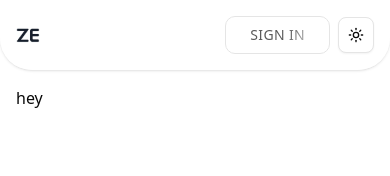
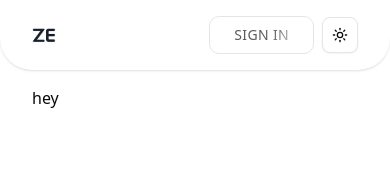
Before and after one commit to Ferez22/mycro-services-boilerplate, a Next.js app in the folder frontend/: page / in a window 390 px wide. Shown: the top 176 px of the page. Built offline with nearby package versions, Linux system fonts and the light colour scheme.

Commit message:
responsiveness

```diff
--- a/frontend/src/app/layout.tsx
+++ b/frontend/src/app/layout.tsx
@@ -3,6 +3,7 @@ import { JetBrains_Mono } from "next/font/google";
 import "./globals.css";
 import { CONFIG } from "@/config-global";
 import { ThemeProvider } from "@/components/context/theme-provider";
+import { Container } from "@/components/container";
 import NavBar from "@/components/navbar/navbar";
 
 const jetbrainsMono = JetBrains_Mono({
@@ -30,7 +31,7 @@ export default function RootLayout({
       <body className={`${jetbrainsMono.variable} antialiased`}>
         <ThemeProvider>
           <NavBar />
-          {children}
+          <Container>{children}</Container>
         </ThemeProvider>
       </body>
     </html>
--- a/frontend/src/app/page.tsx
+++ b/frontend/src/app/page.tsx
@@ -1,7 +1,9 @@
 export default function Home() {
   return (
-    <div className="gap-16 sm:p-2">
-      <div className="p-4">hey</div>
-    </div>
+    <main className="gap-16">
+      <section className="p-4">hey</section>
+
+      <section className="relative w-full rounded-3xl"></section>
+    </main>
   );
 }
--- /dev/null
+++ b/frontend/src/components/container.tsx
@@ -0,0 +1,19 @@
+import { cn } from "@/lib/utils";
+
+interface ContainerProps {
+  children: React.ReactNode;
+  className?: string;
+  fullWidth?: boolean;
+}
+
+export function Container({ children, className, fullWidth = false }: ContainerProps) {
+  if (fullWidth) {
+    return <div className={cn(className)}>{children}</div>;
+  }
+
+  return (
+    <div className={cn("px-4 sm:px-6 lg:px-8 xl:px-12 2xl:px-16", className)}>
+      <div className="max-w-7xl mx-auto w-full">{children}</div>
+    </div>
+  );
+}
--- a/frontend/src/components/navbar/navbar.tsx
+++ b/frontend/src/components/navbar/navbar.tsx
@@ -4,6 +4,7 @@ import { useState } from "react";
 import { ShinyButton } from "@/components/ui/shiny-button";
 import { ThemeSwitcher } from "../theme-switcher";
 import { useTheme } from "@/components/context/theme-provider";
+import { Container } from "../container";
 import Link from "next/link";
 import Image from "next/image";
 import { Button } from "../ui/button";
@@ -42,11 +43,12 @@ const NavBar = () => {
 
   return (
     <nav
-      className={`group relative flex flex-col ${getNavShadow()} ${
+      className={`group relative flex flex-col w-full ${getNavShadow()} ${
         isExpanded ? "" : "rounded-b-4xl"
       }`}
       onMouseLeave={handleMouseLeave}
     >
+      <Container>
         <div
           className={`flex justify-between items-center p-4 relative z-10 bg-background ${
             isExpanded ? "" : "rounded-b-4xl"
@@ -62,6 +64,7 @@ const NavBar = () => {
             <ThemeSwitcher />
           </div>
         </div>
+      </Container>
 
       <Button
         onClick={toggleExpanded}
@@ -78,7 +81,7 @@ const NavBar = () => {
 
       {/* Expandable content - absolutely positioned to overlay */}
       <div
-        className={`absolute top-full left-0 right-0 transition-all duration-300 ease-in-out z-40 ${
+        className={`absolute top-full left-0 right-0 w-full transition-all duration-300 ease-in-out z-40 ${
           isExpanded
             ? "max-h-96 opacity-100 pb-2"
             : "max-h-0 opacity-0 overflow-hidden"
@@ -86,8 +89,10 @@ const NavBar = () => {
         style={{ pointerEvents: isExpanded ? "auto" : "none" }}
       >
         <div
-          className={`p-4 border-t border-border bg-background ${getExpandedShadow()} rounded-b-4xl`}
+          className={`w-full border-t border-border bg-background ${getExpandedShadow()} rounded-b-4xl`}
         >
+          <Container>
+            <div className="p-4">
               <div className="grid grid-cols-2 md:grid-cols-4 gap-4">
                 {/* Add your expandable content here */}
                 <div className="p-4 rounded-lg bg-muted/50">
@@ -116,6 +121,8 @@ const NavBar = () => {
                 </div>
               </div>
             </div>
+          </Container>
+        </div>
       </div>
     </nav>
   );
```
Lines whose indentation alone changed are shown as unchanged.
